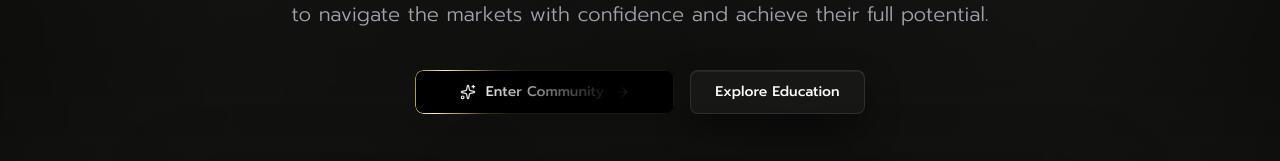
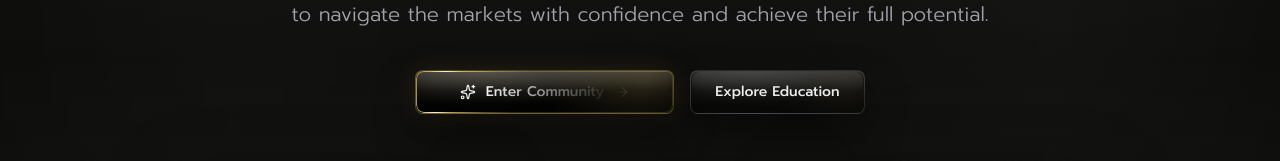
Before and after one commit to khunpoom-glitch/elite-gold-website, a Next.js app: page / in a window 1280 px wide. Shown: the part 486-647 px from the top of the page. Built offline with nearby package versions, Linux system fonts and the light colour scheme; no server answers.

Commit message:
style: add depth to hero actions

```diff
--- a/src/app/globals.css
+++ b/src/app/globals.css
@@ -797,6 +797,98 @@ textarea:-webkit-autofill:active {
     rgba(23, 23, 22, 0.74);
 }
 
+.elite-home-action-primary,
+.elite-home-action-secondary {
+  position: relative;
+  border: 1px solid rgba(255, 255, 255, 0.1);
+  box-shadow:
+    inset 0 1px 0 rgba(255, 255, 255, 0.1),
+    inset 0 -12px 22px rgba(0, 0, 0, 0.36),
+    0 18px 42px rgba(0, 0, 0, 0.38);
+  transform: translateY(0);
+  transition:
+    border-color 220ms ease,
+    box-shadow 220ms ease,
+    transform 220ms ease,
+    background 220ms ease;
+}
+
+.elite-home-action-primary {
+  background:
+    radial-gradient(ellipse at 26% 0%, rgba(255, 248, 215, 0.18), transparent 58%),
+    radial-gradient(circle at 88% 18%, rgba(230, 199, 102, 0.14), transparent 42%),
+    linear-gradient(180deg, rgba(26, 24, 18, 0.98), rgba(5, 5, 5, 0.98) 74%),
+    #050505;
+  border-color: rgba(230, 199, 102, 0.3);
+  box-shadow:
+    inset 0 1px 0 rgba(255, 248, 215, 0.18),
+    inset 0 -14px 24px rgba(0, 0, 0, 0.42),
+    0 18px 42px rgba(0, 0, 0, 0.42),
+    0 0 28px rgba(212, 175, 55, 0.12);
+}
+
+.elite-home-action-secondary {
+  background:
+    radial-gradient(ellipse at 34% 0%, rgba(255, 255, 255, 0.09), transparent 56%),
+    radial-gradient(circle at 90% 22%, rgba(230, 199, 102, 0.045), transparent 44%),
+    linear-gradient(180deg, rgba(31, 31, 30, 0.94), rgba(12, 12, 11, 0.97) 76%),
+    #171716;
+  border-color: rgba(255, 255, 255, 0.12);
+  color: rgba(255, 255, 255, 0.92);
+}
+
+.elite-home-action-primary::before,
+.elite-home-action-secondary::before {
+  content: "";
+  position: absolute;
+  inset: 1px 1px auto;
+  height: 46%;
+  border-radius: inherit;
+  background: linear-gradient(180deg, rgba(255, 255, 255, 0.16), transparent);
+  opacity: 0.72;
+  pointer-events: none;
+}
+
+.elite-home-action-primary:hover,
+.elite-home-action-secondary:hover {
+  transform: translateY(-1px);
+}
+
+.elite-home-action-primary:hover {
+  border-color: rgba(255, 248, 215, 0.58);
+  box-shadow:
+    inset 0 1px 0 rgba(255, 248, 215, 0.26),
+    inset 0 -14px 24px rgba(0, 0, 0, 0.42),
+    0 20px 48px rgba(0, 0, 0, 0.46),
+    0 0 36px rgba(212, 175, 55, 0.18);
+}
+
+.elite-home-action-secondary:hover {
+  border-color: rgba(230, 199, 102, 0.34);
+  background:
+    radial-gradient(ellipse at 34% 0%, rgba(255, 255, 255, 0.11), transparent 56%),
+    radial-gradient(circle at 90% 22%, rgba(230, 199, 102, 0.075), transparent 44%),
+    linear-gradient(180deg, rgba(37, 37, 35, 0.96), rgba(13, 13, 12, 0.98) 76%),
+    #1d1d1c;
+  box-shadow:
+    inset 0 1px 0 rgba(255, 255, 255, 0.12),
+    inset 0 -12px 22px rgba(0, 0, 0, 0.38),
+    0 20px 48px rgba(0, 0, 0, 0.44),
+    0 0 26px rgba(212, 175, 55, 0.1);
+}
+
+@media (prefers-reduced-motion: reduce) {
+  .elite-home-action-primary,
+  .elite-home-action-secondary {
+    transition: none;
+  }
+
+  .elite-home-action-primary:hover,
+  .elite-home-action-secondary:hover {
+    transform: none;
+  }
+}
+
 .elite-home-preview-grid {
   width: min(100%, calc(100vw - 3rem));
   max-width: min(58rem, calc(100vw - 3rem));
--- a/src/components/blocks/hero-section-1.tsx
+++ b/src/components/blocks/hero-section-1.tsx
@@ -267,13 +267,12 @@ export function HeroSection({ publicSession }: HeroSectionProps) {
                                         key={1}
                                         onClick={handleCommunityClick}
                                         type="button"
-                                        className="h-11 min-w-[16.1875rem] cursor-pointer gap-2.5 rounded-lg px-6 py-2 text-sm font-medium text-white/90 hover:shadow-[0_0_20px_rgba(250,250,250,0.10)]"
+                                        className="elite-home-action-primary h-11 min-w-[16.1875rem] cursor-pointer gap-2.5 rounded-lg px-6 py-2 text-sm font-medium text-white/90"
                                         style={{
-                                            '--shiny-button-border': 'rgba(230, 199, 102, 0.7)',
+                                            '--shiny-button-border': 'rgba(230, 199, 102, 0.58)',
                                             '--shiny-button-border-highlight': 'rgba(255, 248, 215, 0.96)',
-                                            '--shiny-button-border-muted': 'rgba(230, 199, 102, 0.12)',
-                                            '--shiny-button-foreground': 'rgba(255, 255, 255, 0.9)',
-                                            background: '#000000',
+                                            '--shiny-button-border-muted': 'rgba(230, 199, 102, 0.18)',
+                                            '--shiny-button-foreground': 'rgba(255, 255, 255, 0.94)',
                                             fontSize: '0.875rem',
                                             fontWeight: 500,
                                             letterSpacing: 0,
@@ -287,20 +286,7 @@ export function HeroSection({ publicSession }: HeroSectionProps) {
                                         asChild
                                         size="lg"
                                         variant="ghost"
-                                        className="h-11 min-w-[10.75rem] cursor-pointer rounded-lg border border-white/10 bg-[#171716] px-6 py-2 text-sm font-medium text-white shadow-[inset_0_1px_0_rgba(255,255,255,0.06),0_16px_34px_rgba(0,0,0,0.36)] hover:border-white/20 hover:bg-white/5 hover:text-white"
-                                        style={{
-                                            background: '#171716',
-                                            border: '1px solid rgba(250, 250, 250, 0.1)',
-                                            borderRadius: '0.5rem',
-                                            boxShadow: 'inset 0 1px 0 rgba(255, 255, 255, 0.06), 0 16px 34px rgba(0, 0, 0, 0.36)',
-                                            color: '#ffffff',
-                                            fontSize: '0.875rem',
-                                            fontWeight: 500,
-                                            letterSpacing: 0,
-                                            minHeight: '2.75rem',
-                                            minWidth: '10.75rem',
-                                            paddingInline: '1.5rem',
-                                        }}>
+                                        className="elite-home-action-secondary h-11 min-w-[10.75rem] cursor-pointer rounded-lg border px-6 py-2 text-sm font-medium text-white hover:text-white">
                                         <Link
                                             href="/education"
                                             onClick={(event) => navigateToHomeSection(event, '/education', 'trading-education')}>
```
